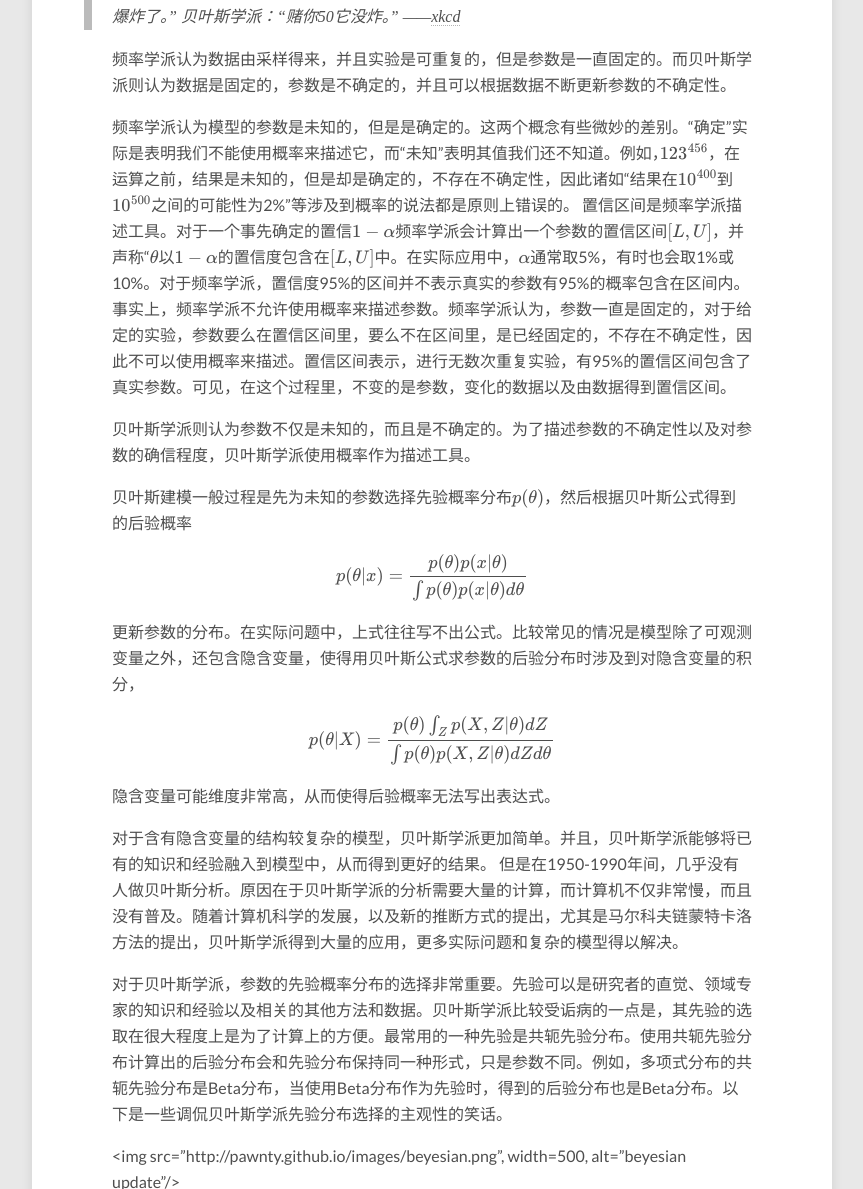
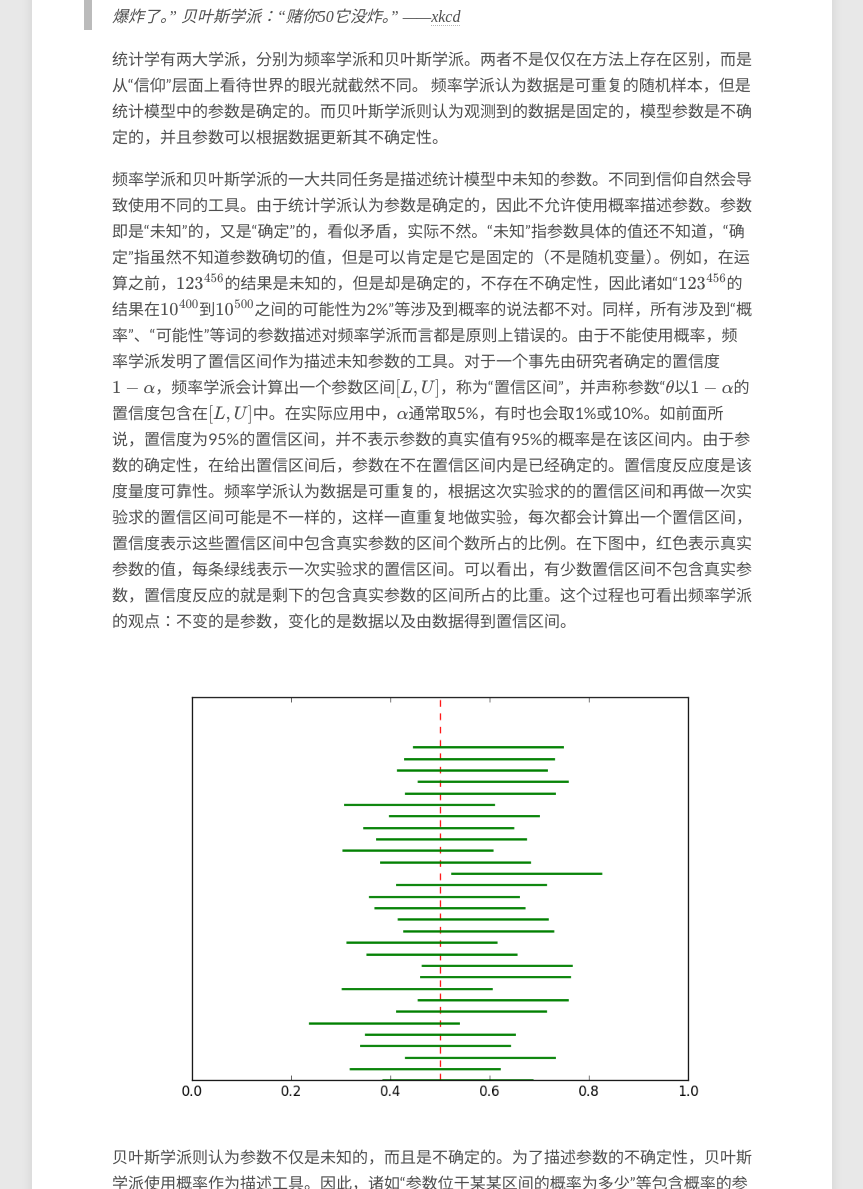
Before and after one commit to pawnty/pawnty.github.io, a Jekyll site: the page built from _posts/2016-04-13-frequentist-and-bayesian.md, in a window 1280 px wide and 1400 px high, scrolled down 632 px. Shown: the part 211-1400 px from the top of the window, without its empty margins (208-1071 px from the left). Built offline with Jekyll 4.4.1, drawn with Linux system fonts in a browser that asks for light colours; nearby versions of some CDN libraries; formulas are drawn with MathJax 3; comment, search, counter and statistics services are not loaded; some of the changed text lies outside the part shown.

Commit message:
Update 2016-04-13-frequentist-and-bayesian.md

```diff
--- a/_posts/2016-04-13-frequentist-and-bayesian.md
+++ b/_posts/2016-04-13-frequentist-and-bayesian.md
@@ -14,21 +14,30 @@
 > 贝叶斯学派：“赌你50它没炸。”
 > ——[xkcd](http://xkcd.com/1132/)
 
-频率学派认为数据由采样得来，并且实验是可重复的，但是参数是一直固定的。而贝叶斯学派则认为数据是固定的，参数是不确定的，并且可以根据数据不断更新参数的不确定性。
+统计学有两大学派，分别为频率学派和贝叶斯学派。两者不是仅仅在方法上存在区别，而是从“信仰”层面上看待世界的眼光就截然不同。
+频率学派认为数据是可重复的随机样本，但是统计模型中的参数是确定的。而贝叶斯学派则认为观测到的数据是固定的，模型参数是不确定的，并且参数可以根据数据更新其不确定性。
 
-频率学派认为模型的参数是未知的，但是是确定的。这两个概念有些微妙的差别。“确定”实际是表明我们不能使用概率来描述它，而“未知”表明其值我们还不知道。例如，$123^{456}$，在运算之前，结果是未知的，但是却是确定的，不存在不确定性，因此诸如“结果在$10^{400}$到$10^{500}$之间的可能性为2%”等涉及到概率的说法都是原则上错误的。
-置信区间是频率学派描述工具。对于一个事先确定的置信$1-\alpha$频率学派会计算出一个参数的置信区间$[L,U]$，并声称“$\theta$以$1-\alpha$的置信度包含在$[L,U]$中。在实际应用中，$\alpha$通常取5%，有时也会取1%或10%。对于频率学派，置信度95%的区间并不表示真实的参数有95%的概率包含在区间内。事实上，频率学派不允许使用概率来描述参数。频率学派认为，参数一直是固定的，对于给定的实验，参数要么在置信区间里，要么不在区间里，是已经固定的，不存在不确定性，因此不可以使用概率来描述。置信区间表示，进行无数次重复实验，有95%的置信区间包含了真实参数。可见，在这个过程里，不变的是参数，变化的数据以及由数据得到置信区间。
+频率学派和贝叶斯学派的一大共同任务是描述统计模型中未知的参数。不同到信仰自然会导致使用不同的工具。由于统计学派认为参数是确定的，因此不允许使用概率描述参数。参数即是“未知”的，又是“确定”的，看似矛盾，实际不然。“未知”指参数具体的值还不知道，“确定”指虽然不知道参数确切的值，但是可以肯定是它是固定的（不是随机变量）。例如，在运算之前，$123^{456}$的结果是未知的，但是却是确定的，不存在不确定性，因此诸如“$123^{456}$的结果在$10^{400}$到$10^{500}$之间的可能性为2%”等涉及到概率的说法都不对。同样，所有涉及到“概率”、“可能性”等词的参数描述对频率学派而言都是原则上错误的。由于不能使用概率，频率学派发明了置信区间作为描述未知参数的工具。对于一个事先由研究者确定的置信度$1-\alpha$，频率学派会计算出一个参数区间$[L,U]$，称为“置信区间”，并声称参数“$\theta$以$1-\alpha$的置信度包含在$[L,U]$中。在实际应用中，$\alpha$通常取5%，有时也会取1%或10%。如前面所说，置信度为95%的置信区间，并不表示参数的真实值有95%的概率是在该区间内。由于参数的确定性，在给出置信区间后，参数在不在置信区间内是已经确定的。置信度反应度是该度量度可靠性。频率学派认为数据是可重复的，根据这次实验求的的置信区间和再做一次实验求的置信区间可能是不一样的，这样一直重复地做实验，每次都会计算出一个置信区间，置信度表示这些置信区间中包含真实参数的区间个数所占的比例。在下图中，红色表示真实参数的值，每条绿线表示一次实验求的置信区间。可以看出，有少数置信区间不包含真实参数，置信度反应的就是剩下的包含真实参数的区间所占的比重。这个过程也可看出频率学派的观点：不变的是参数，变化的是数据以及由数据得到置信区间。
 
-贝叶斯学派则认为参数不仅是未知的，而且是不确定的。为了描述参数的不确定性以及对参数的确信程度，贝叶斯学派使用概率作为描述工具。
+![](http://pawnty.github.io/images/confidence_interval.png)
 
-贝叶斯建模一般过程是先为未知的参数选择先验概率分布$p(\theta)$，然后根据贝叶斯公式得到的后验概率
+
+
+
+
+贝叶斯学派则认为参数不仅是未知的，而且是不确定的。为了描述参数的不确定性，贝叶斯学派使用概率作为描述工具。因此，诸如“参数位于某某区间的概率为多少”等包含概率的参数描述是贝叶斯学派非常典型的说法，参数在处理上等价于随机变量。
+贝叶斯学派解决问题的一般过程是先根据知识经验为未知的参数$\theta$选择先验概率分布$p(\theta)$，
+然后根据观测到的数据使用贝叶斯公式计算得到参数的后验概率
 
 $$\begin{equation}
-p(\theta\vert x)=\frac{p(\theta)p(x\vert \theta)}{\int p(\theta)p(x\vert \theta) d\theta}
+p(\theta\vert X)=\frac{p(\theta)p(X\vert \theta)}{\int p(\theta)p(X\vert \theta) d\theta}
 \end{equation}
 $$
 
-更新参数的分布。在实际问题中，上式往往写不出公式。比较常见的情况是模型除了可观测变量之外，还包含隐含变量，使得用贝叶斯公式求参数的后验分布时涉及到对隐含变量的积分，
+
+
+
+并更新参数的分布。下图，蓝色曲线为人为选择的先验分布，红色为根据数据计算出的参数的后验概率，参数的不确定性得到了更新。在实际问题中，上式的直接求解往往写非常困难。比较常见的情况是模型除了可观测随机变量之外，还包含隐含随机变量，使得用贝叶斯公式求参数的后验分布时涉及到对隐含变量的积分，
 
 $$
 \begin{equation}
@@ -36,68 +45,82 @@
 \end{equation}
 $$
 
-隐含变量可能维度非常高，从而使得后验概率无法写出表达式。
-
-对于含有隐含变量的结构较复杂的模型，贝叶斯学派更加简单。并且，贝叶斯学派能够将已有的知识和经验融入到模型中，从而得到更好的结果。
-但是在1950-1990年间，几乎没有人做贝叶斯分析。原因在于贝叶斯学派的分析需要大量的计算，而计算机不仅非常慢，而且没有普及。随着计算机科学的发展，以及新的推断方式的提出，尤其是马尔科夫链蒙特卡洛方法的提出，贝叶斯学派得到大量的应用，更多实际问题和复杂的模型得以解决。
-
-对于贝叶斯学派，参数的先验概率分布的选择非常重要。先验可以是研究者的直觉、领域专家的知识和经验以及相关的其他方法和数据。贝叶斯学派比较受诟病的一点是，其先验的选取在很大程度上是为了计算上的方便。最常用的一种先验是共轭先验分布。使用共轭先验分布计算出的后验分布会和先验分布保持同一种形式，只是参数不同。例如，多项式分布的共轭先验分布是Beta分布，当使用Beta分布作为先验时，得到的后验分布也是Beta分布。以下是一些调侃贝叶斯学派先验分布选择的主观性的笑话。
+隐含变量可能维度非常高，使得后验概率无法写出表达式。计算上的困难导致在1950-1990年间，几乎没有人做贝叶斯分析。贝叶斯学派的分析需要大量的计算，而当时计算机不仅非常慢，而且没有普及。而频率学派的计算却比较简单，并且模式化，在当时受到欢迎。随着计算机科学的发展，以及新的推断方式（马尔科夫链蒙特卡洛、变分）的提出，贝叶斯学派得到了大量的应用，更多实际问题和复杂的模型得以解决。
 
 
-<img src="http://pawnty.github.io/images/beyesian.png", width=500, alt="beyesian update"/>
+
 
 ![](http://pawnty.github.io/images/beyesian.png)
 
-<img src="http://pawnty.github.io/images/confidence_interval.png", width=500, alt="confidence_interval" />
+贝叶斯学派的优点在于，
+对于处理含有隐含变量等结构较复杂的模型，贝叶斯学派描述起来更简单。另外，贝叶斯学派能够将已有的知识和经验融入到模型中，从而得到更好的结果。
 
-![](http://pawnty.github.io/images/confidence_interval.png)
+对于贝叶斯学派，参数的先验概率分布的选择非常重要。贝叶斯学派比较受诟病的一点是，其先验选取形式在很大程度上是为了计算上的方便，如最常用的一种先验是共轭先验分布。先验选取可以根据研究者的直觉、领域专家的知识经验以及相关的其他方法和数据，很多情况下带有选取者等主观性。这种主观性经常受到调侃：
 
-> 有一个主人公是美国人的笑话。
-> 问：如果笑话里的人不是美国人，那么这个笑话的好笑程度是增加、不变、还是减少？
+> 问：如果那个笑话里的人不是中国人，而是日本人，那么这个笑话的好笑程度是增加、不变、还是减少？
 > 频率学派的学者：减少。
 > 贝叶斯学派的学者：不变。
-> 贝叶斯学派的美国学者：增加。
+> 贝叶斯学派的中国学者：增加。
 
-> 贝叶斯学派就是心里期望着马，但是却瞥见了驴，并强烈认为自己看到的是骡子的人。
+> 贝叶斯学派的学者就是心里觉得自己可能会看到马，但是却瞥见了驴，最后强烈认为自己看到的是骡子的人。
 
-> 贝叶斯学派就是为了给出你猜想结果的而在诊断结果出来前询问你想法的人。
 
-抛起一枚硬币，硬币落下后正面朝上的概率为$P$，反面朝上的概率为$1-P$。
-一枚硬币抛$n$次，其中正面朝上$x$次。
 
-对于频率学派来说，$P$是一个确定的量，抛硬币的过程可以反复一直执行，对于现在这种情况，他得出的结论是，对于$1-\alpha$的置信度，$P$位于$[P_l, P_u]$之间。其中$P_l,P_u$满足：
+＃ 实例
+
+抛起一枚可能不均衡的硬币，硬币落下后正面朝上的概率为$\theta$，反面朝上的概率为$1-\theta$。
+某次实验共抛了$n$次，其中正面朝上$x$次。
+
+## 频率学派
+
+$\theta$是一个确定的量，抛硬币的过程可以反复一直执行。本次实验的结论是，$\theta$以$1-\alpha$的置信度位于$[L, U]$之间。其中$L,U$是：
 
 
 
 $$
 \begin{equation}
-\sum_{k=0}^{x-1}C_n^k P_l^k (1 - P_l)^{n-k}=\frac{\alpha}{2}
+\sum_{k=0}^{x-1}C_n^k L^k (1 - L)^{n-k}=\frac{\alpha}{2}
 \end{equation}
 $$
 
 $$
 \begin{equation}
-\sum_{k=x+1}^{n}C_n^kP_u^k(1-P_u)^{n-k}=1-\frac{\alpha}{2}
+\sum_{k=x+1}^{n}C_n^kU^k(1-U)^{n-k}=1-\frac{\alpha}{2}
 \end{equation}
 $$
 
-而贝叶斯学派会先给出一个P的先验分布，
+## 贝叶斯学派
+
+假设$\theta$服从Beta分布：
 
 $$\begin{equation}
 \theta \sim \mathrm{Beta}(a, b)
 \end{equation}$$
 
+设定其先验概率为：
+
 $$\begin{equation}
 p(\theta)=\mathrm{Beta}(\theta\vert a, b)=\frac{\Gamma(a+b)}{\Gamma(a)\Gamma(b)}\theta^{a-1}(1-\theta)^{b-1}
 \end{equation}$$
+
+其中
 
 $$\begin{equation}
 \Gamma(t)=\int_0^\infty x^{t-1}e^{-x}dx
 \end{equation}$$
 
+结论：$\theta$的后验分布为
 $$
 \begin{equation}
 p(\theta\vert x)=\frac{p(\theta)p(x|\theta)}{\int p(\theta)p(x|\theta) d\theta}
 = Beta(\theta\vert a + x, a + n - x)
 \end{equation}
 $$
+
+＃ 总结
+
+
+| 学派 | 核心思想 | 度量方法 |
+| ---  | -------- | -------  |
+|频率学派 | 数据可重复采样，参数固定不变 | 置信区间 |
+|贝叶斯学派 | 数据固定，参数不确定并可以不断更新 | 后验概率 |
```
